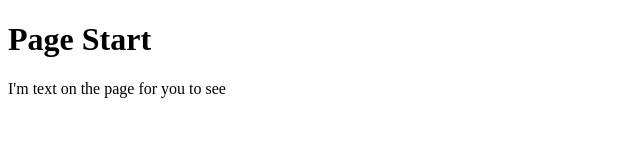
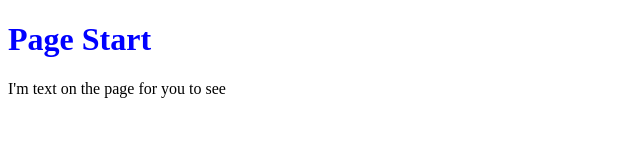
Before and after one commit to bcjohnston/bcjohnston.github.io, a plain HTML site: page index.html in a window 1280 px wide. Shown: the whole page, without its empty margins (0-640 px from the left). Drawn offline with Linux system fonts and the light colour scheme.

Commit message:
Update index.html

```diff
--- a/index.html
+++ b/index.html
@@ -3,7 +3,7 @@
   <head>
   </head>
 <body>
-<h1 color="blue"> Page Start </h1>
+<h1 style="color: blue;"> Page Start </h1>
 <p>I'm text on the page for you to see</p>
 </body>
 </html>
```
